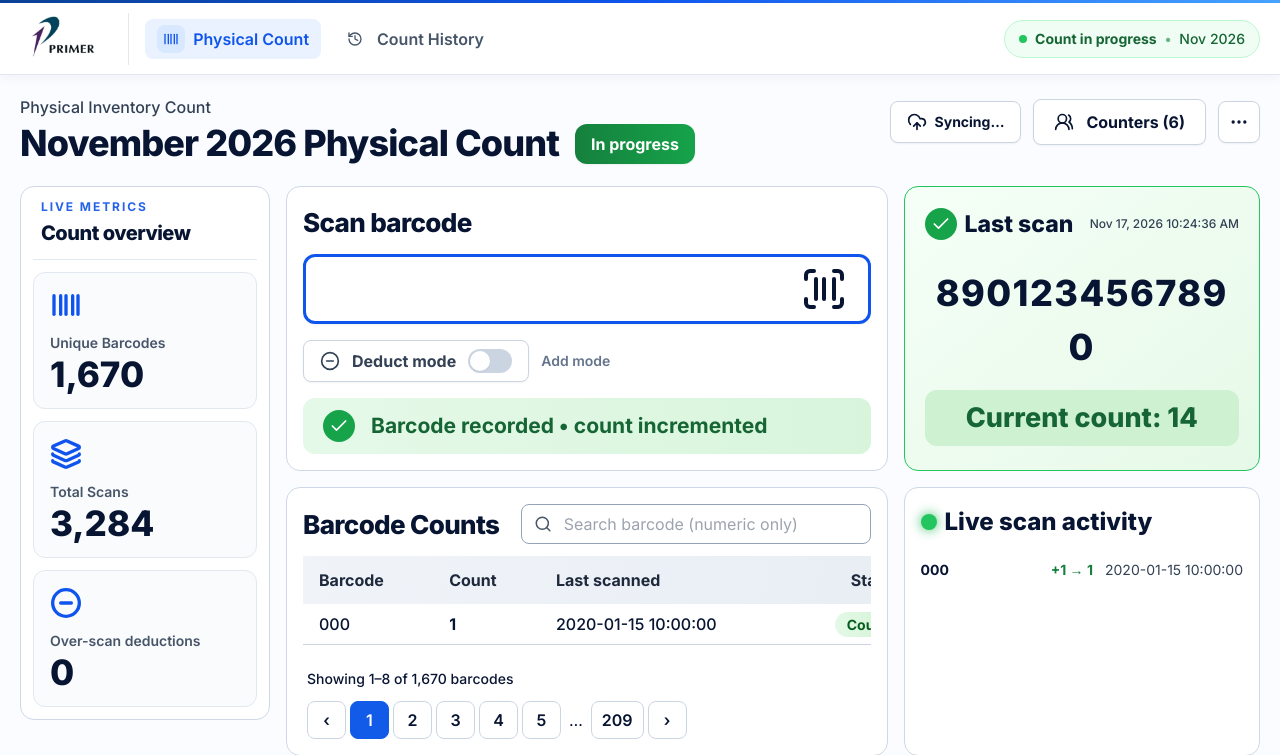
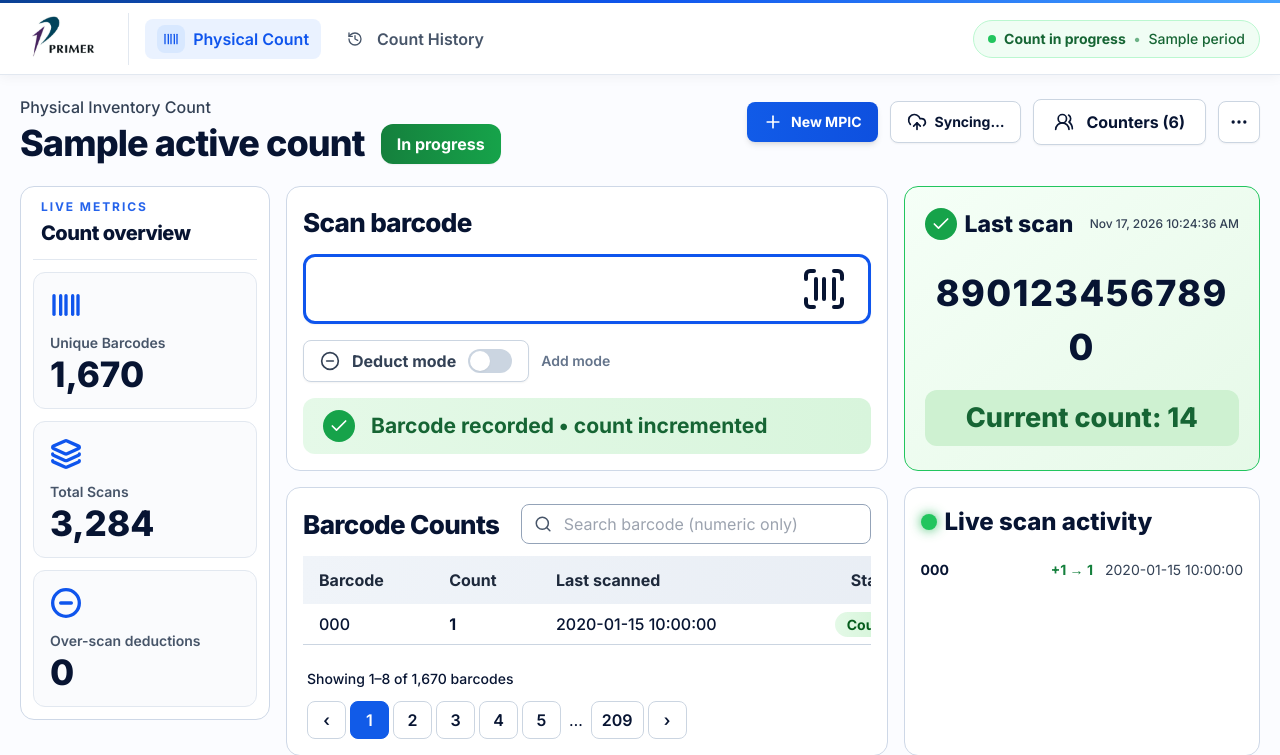
Before and after one commit to GPL-PRC0977/mpic, a Flask app: template templates/index.html in a window 1280 px wide. Shown: the top 755 px of the page. Run offline with Flask 3, Linux system fonts and the light colour scheme; the template is opened without the code that fills it: most values are stand-ins (such as "Sample title", 1, 10 or a date in 2020); some libraries are stand-ins or nearby versions.

Commit message:
added create new MPIC

```diff
--- a/app.py
+++ b/app.py
@@ -30,6 +30,8 @@ count_history = [
     {"name": "August 2026 Physical Count", "period": "Aug 19–23, 2026", "status": "Completed", "unique": "1,954", "scans": "3,721", "counters": 6, "updated": "Completed Aug 23, 2026"},
     {"name": "July 2026 Physical Count", "period": "Jul 15–19, 2026", "status": "Completed", "unique": "1,889", "scans": "3,510", "counters": 6, "updated": "Completed Jul 19, 2026"},
 ]
+active_count = {"name": "November 2026 Physical Count", "period": "Nov 2026"}
+active_metrics = {"unique": 1670, "total": 3284, "today": 482}
 processed_scan_ids = set()
 deducted_count = 0
 
@@ -46,19 +48,29 @@ def display_scan_time(timestamp):
         return datetime.now().strftime("%b %d, %Y %I:%M:%S %p")
 
 
+def build_dashboard_state():
+    return {
+        "barcodes": barcodes,
+        "activity": activity,
+        "lastScan": None,
+        "metrics": {**active_metrics, "deducted": deducted_count},
+    }
+
+
 @app.get("/")
 def dashboard():
-    initial_state = {
-        "barcodes": barcodes,
-        "activity": activity,
-        "metrics": {"unique": 1670, "total": 3284, "today": 482, "deducted": deducted_count},
-    }
-    return render_template("index.html", barcodes=barcodes, activity=activity, initial_state=initial_state)
+    return render_template(
+        "index.html",
+        barcodes=barcodes,
+        activity=activity,
+        active_count=active_count,
+        initial_state=build_dashboard_state(),
+    )
 
 
 @app.get("/history")
 def history():
-    return render_template("history.html", count_history=count_history)
+    return render_template("history.html", count_history=count_history, active_count=active_count)
 
 
 @app.get("/healthz")
@@ -73,6 +85,45 @@ def service_worker():
     response.headers["Cache-Control"] = "no-cache"
     response.headers["Service-Worker-Allowed"] = "/"
     return response
+
+
+@app.post("/api/mpic/new")
+def start_new_mpic():
+    """Archive the active prototype count and start a new empty MPIC."""
+    global deducted_count, active_metrics
+    payload = request.get_json(silent=True) or {}
+    metrics = payload.get("metrics", {})
+    active_metrics = {
+        "unique": int(metrics.get("unique", active_metrics["unique"])),
+        "total": int(metrics.get("total", active_metrics["total"])),
+        "today": int(metrics.get("today", active_metrics["today"])),
+    }
+    now = datetime.now()
+    active_history = next((item for item in count_history if item["status"] == "In progress"), None)
+    if active_history:
+        active_history.update({
+            "status": "Completed",
+            "unique": f"{int(metrics.get('unique', 0)):,}",
+            "scans": f"{int(metrics.get('total', 0)):,}",
+            "updated": f"Completed {now.strftime('%b %d, %Y')}",
+        })
+
+    active_count.update({"name": "New MPIC", "period": now.strftime("%b %Y")})
+    count_history.insert(0, {
+        "name": active_count["name"],
+        "period": now.strftime("Started %b %d, %Y"),
+        "status": "In progress",
+        "unique": "0",
+        "scans": "0",
+        "counters": 6,
+        "updated": "Updated just now",
+    })
+    barcodes.clear()
+    activity.clear()
+    processed_scan_ids.clear()
+    deducted_count = 0
+    active_metrics = {"unique": 0, "total": 0, "today": 0}
+    return jsonify({"ok": True, "active_count": active_count, "state": build_dashboard_state()})
 
 
 @app.post("/api/scans/sync")
@@ -120,10 +171,13 @@ def sync_scans():
         else:
             found = {"barcode": barcode, "count": 1, "scanned_at": scanned_at, "counter": counter}
             barcodes.insert(0, found)
+            active_metrics["unique"] += 1
         activity.insert(0, {"barcode": barcode, "count": found["count"], "delta": delta, "time": scanned_at.split()[-2] + " " + scanned_at.split()[-1]})
         del activity[8:]
         if delta == -1:
             deducted_count += 1
+        active_metrics["total"] += 1
+        active_metrics["today"] += 1
         processed_scan_ids.add(scan_id)
         acknowledged.append(scan_id)
 
--- a/templates/history.html
+++ b/templates/history.html
@@ -38,7 +38,7 @@
         <a href="{{ url_for('dashboard') }}" class="nav-link flex h-10 items-center gap-2 rounded-lg px-3"><span class="nav-icon flex h-7 w-7 items-center justify-center"><i data-lucide="barcode" class="h-4 w-4"></i></span><span class="nav-copy">Physical Count</span></a>
         <a href="{{ url_for('history') }}" aria-current="page" class="nav-link active-nav flex h-10 items-center gap-2 rounded-lg px-3"><span class="nav-icon flex h-7 w-7 items-center justify-center"><i data-lucide="history" class="h-4 w-4"></i></span><span class="nav-copy">Count History</span></a>
       </nav>
-      <div class="top-status ml-auto flex items-center gap-2 rounded-full px-3.5 py-2 text-sm font-bold"><span class="h-2 w-2 rounded-full bg-green-500"></span><span>Count in progress</span><span class="text-green-700/60">•</span><span class="font-medium">Nov 2026</span></div>
+      <div class="top-status ml-auto flex items-center gap-2 rounded-full px-3.5 py-2 text-sm font-bold"><span class="h-2 w-2 rounded-full bg-green-500"></span><span>Count in progress</span><span class="text-green-700/60">•</span><span class="font-medium">{{ active_count.period }}</span></div>
     </div>
   </aside>
 
--- a/templates/index.html
+++ b/templates/index.html
@@ -46,7 +46,7 @@
         <a href="{{ url_for('history') }}" class="nav-link flex h-10 items-center gap-2 rounded-lg px-3"><span class="nav-icon flex h-7 w-7 items-center justify-center"><i data-lucide="history" class="h-4 w-4"></i></span><span class="nav-copy">Count History</span></a>
       </nav>
       <div class="top-status ml-auto flex items-center gap-2 rounded-full px-3.5 py-2 text-sm font-bold">
-        <span class="h-2 w-2 rounded-full bg-green-500"></span><span>Count in progress</span><span class="text-green-700/60">•</span><span class="font-medium">Nov 2026</span>
+        <span class="h-2 w-2 rounded-full bg-green-500"></span><span>Count in progress</span><span class="text-green-700/60">•</span><span id="count-period" class="font-medium">{{ active_count.period }}</span>
       </div>
     </div>
   </aside>
@@ -56,11 +56,12 @@
       <div>
         <p class="text-base font-medium text-slate-700">Physical Inventory Count</p>
         <div class="mt-0.5 flex flex-wrap items-center gap-4">
-          <h1 class="text-[29px] font-extrabold leading-tight tracking-tight text-ink sm:text-[36px]">November 2026 Physical Count</h1>
+          <h1 id="count-title" class="text-[29px] font-extrabold leading-tight tracking-tight text-ink sm:text-[36px]">{{ active_count.name }}</h1>
           <span class="rounded-xl bg-gradient-to-r from-green-700 to-green-600 px-4 py-2 text-base font-bold text-white shadow-sm">In progress</span>
         </div>
       </div>
       <div class="flex items-center gap-3 pt-1">
+        <button id="new-mpic-button" class="flex items-center gap-2 rounded-lg bg-gradient-to-r from-[#115be8] to-[#0e50df] px-4 py-2.5 text-sm font-bold text-white shadow-md hover:brightness-110"><i data-lucide="plus" class="h-5 w-5"></i>New MPIC</button>
         <button id="sync-button" class="flex items-center gap-2 rounded-lg border border-slate-300 bg-white px-4 py-2.5 text-sm font-bold shadow-sm hover:bg-slate-50"><i data-lucide="cloud-upload" class="h-5 w-5"></i><span id="sync-status">Syncing…</span></button>
         <button class="flex items-center gap-3 rounded-lg border border-slate-300 bg-white px-5 py-2.5 font-bold shadow-sm hover:bg-slate-50"><i data-lucide="users-round" class="h-5 w-5"></i> Counters (6)</button>
         <button aria-label="More options" class="rounded-lg border border-slate-300 bg-white p-2.5 shadow-sm hover:bg-slate-50"><i data-lucide="ellipsis" class="h-5 w-5"></i></button>
@@ -119,11 +120,13 @@
     const searchInput = document.getElementById('search-input');
     const formatNumber = new Intl.NumberFormat('en-US');
     const serverState = {{ initial_state|tojson }};
-    serverState.lastScan = {
-      barcode: serverState.barcodes[0].barcode,
-      count: serverState.barcodes[0].count,
-      scanned_at: serverState.barcodes[0].scanned_at,
-    };
+    if (serverState.barcodes[0]) {
+      serverState.lastScan = {
+        barcode: serverState.barcodes[0].barcode,
+        count: serverState.barcodes[0].count,
+        scanned_at: serverState.barcodes[0].scanned_at,
+      };
+    }
     let dashboardState = JSON.parse(JSON.stringify(serverState));
     let syncing = false;
     let deductMode = false;
@@ -168,6 +171,15 @@
       });
     }
 
+    async function clearStore(storeName) {
+      const database = await openDatabase();
+      return new Promise((resolve, reject) => {
+        const request = database.transaction(storeName, 'readwrite').objectStore(storeName).clear();
+        request.onsuccess = () => resolve();
+        request.onerror = () => reject(request.error);
+      });
+    }
+
     function validateBarcode(value) {
       const barcode = value.trim();
       if (!barcode) return { ok: false, message: 'Scan or enter a barcode first.' };
@@ -208,9 +220,9 @@
 
     function renderDashboard() {
       const lastScan = dashboardState.lastScan;
-      document.getElementById('last-barcode').textContent = lastScan.barcode;
-      document.getElementById('last-count').textContent = lastScan.count;
-      document.getElementById('last-time').textContent = lastScan.scanned_at;
+      document.getElementById('last-barcode').textContent = lastScan ? lastScan.barcode : 'No scans yet';
+      document.getElementById('last-count').textContent = lastScan ? lastScan.count : '0';
+      document.getElementById('last-time').textContent = lastScan ? lastScan.scanned_at : 'Waiting for first scan';
       document.getElementById('unique-count').textContent = formatNumber.format(dashboardState.metrics.unique);
       document.getElementById('total-count').textContent = formatNumber.format(dashboardState.metrics.total);
       document.getElementById('deducted-count').textContent = formatNumber.format(dashboardState.metrics.deducted || 0);
@@ -296,6 +308,49 @@
       }
     }
 
+    async function startNewMpic() {
+      const alert = document.getElementById('scan-alert');
+      const unsynced = (await getAllScans()).filter((scan) => scan.status !== 'synced');
+      if (unsynced.length) {
+        alert.classList.add('text-red-700');
+        document.getElementById('alert-text').textContent = `Sync or resolve ${unsynced.length} queued scan${unsynced.length === 1 ? '' : 's'} before starting a new MPIC`;
+        return;
+      }
+      if (!navigator.onLine) {
+        alert.classList.add('text-red-700');
+        document.getElementById('alert-text').textContent = 'Connect to the internet before starting a new MPIC';
+        return;
+      }
+      const button = document.getElementById('new-mpic-button');
+      button.disabled = true;
+      button.classList.add('opacity-60');
+      try {
+        const response = await fetch('/api/mpic/new', {
+          method: 'POST', headers: { 'Content-Type': 'application/json' },
+          body: JSON.stringify({ metrics: dashboardState.metrics }),
+        });
+        const result = await response.json();
+        if (!response.ok) throw new Error(result.message || 'Unable to start a new MPIC.');
+        dashboardState = result.state;
+        await clearStore(SCAN_STORE);
+        await writeToStore(META_STORE, { key: 'dashboard-state', value: dashboardState });
+        document.getElementById('count-title').textContent = result.active_count.name;
+        document.getElementById('count-period').textContent = result.active_count.period;
+        document.getElementById('barcode-input').value = '';
+        setDeductMode(false);
+        alert.classList.remove('text-red-700');
+        document.getElementById('alert-text').textContent = 'New MPIC started • ready to scan';
+        renderDashboard();
+        await refreshSyncStatus();
+      } catch (error) {
+        alert.classList.add('text-red-700');
+        document.getElementById('alert-text').textContent = error.message;
+      } finally {
+        button.disabled = false;
+        button.classList.remove('opacity-60');
+      }
+    }
+
     document.getElementById('scan-form').addEventListener('submit', async (event) => {
       event.preventDefault();
       const input = document.getElementById('barcode-input');
@@ -334,6 +389,7 @@
     }
 
     searchInput.addEventListener('input', applySearch);
+    document.getElementById('new-mpic-button').addEventListener('click', startNewMpic);
     document.getElementById('sync-button').addEventListener('click', syncPendingScans);
     document.getElementById('deduct-toggle').addEventListener('change', (event) => setDeductMode(event.target.checked));
     window.addEventListener('online', syncPendingScans);
```
